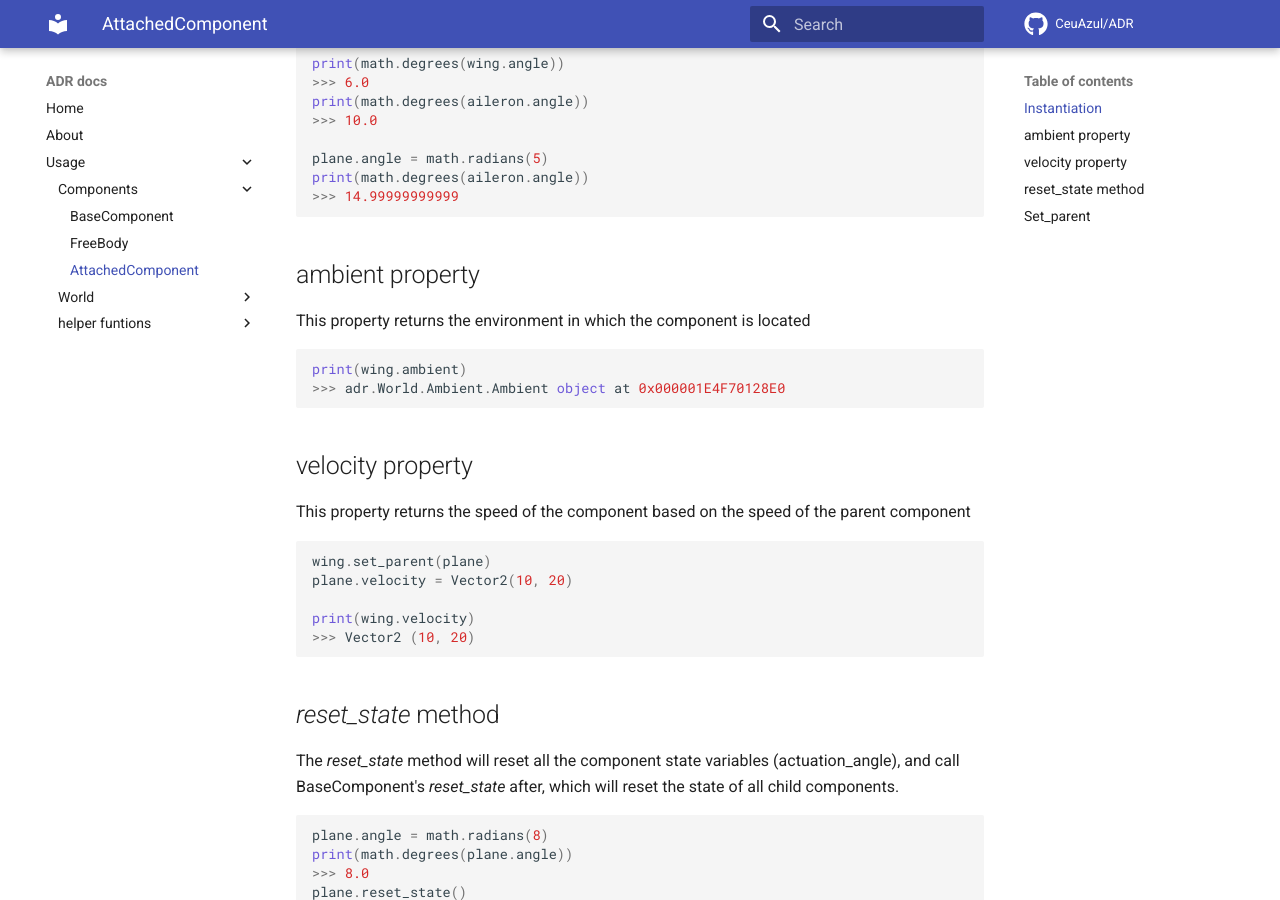
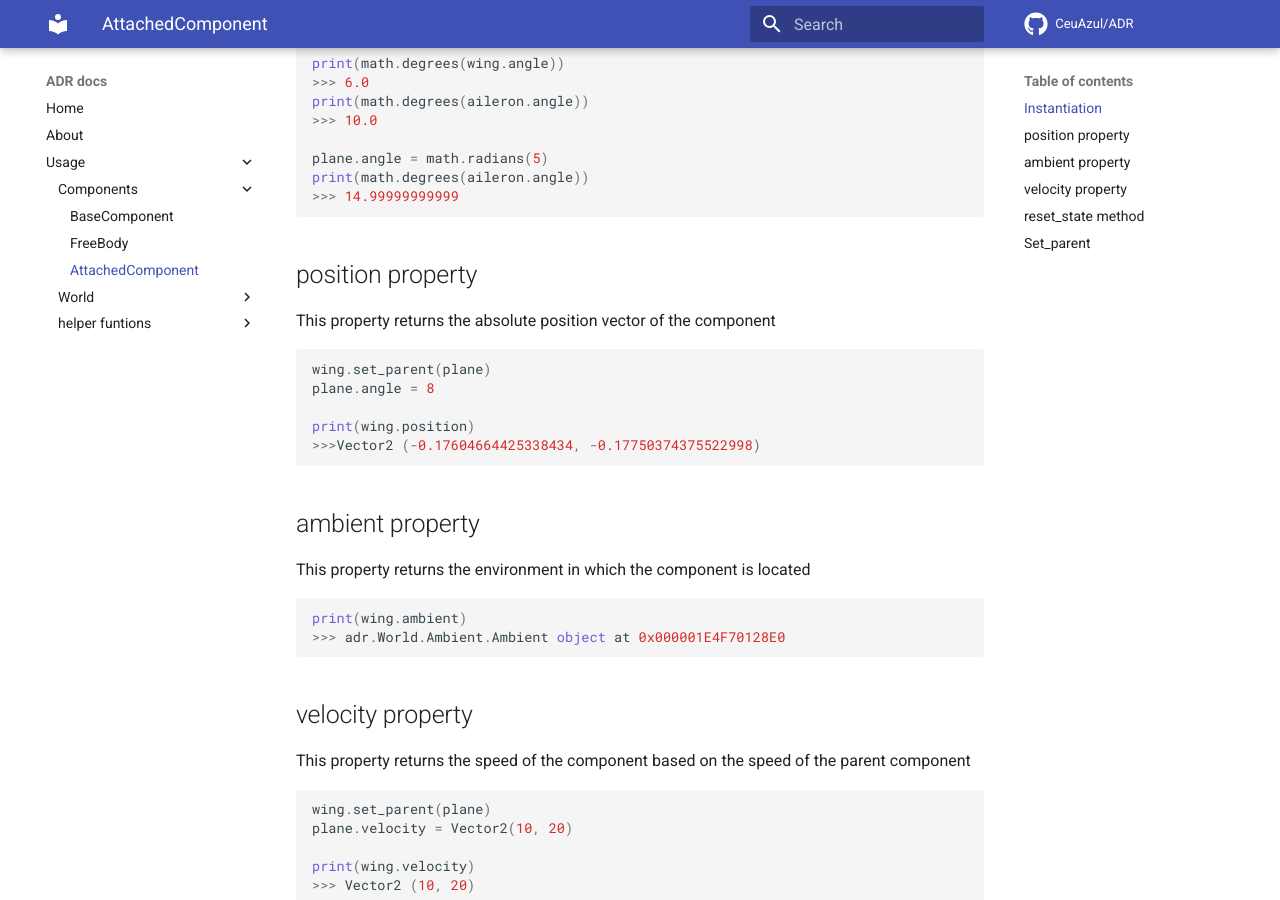
Before and after one commit to CeuAzul/ADR, an MkDocs documentation site: the page built from docs/Components/AttachedComponent.md, in a window 1280 px wide and 900 px high, scrolled down 1482 px. Built offline with MkDocs 1.6.1 and Material for MkDocs 9.7.7, drawn with Linux system fonts in a browser that asks for light colours; comment, search, counter and statistics services are not loaded.

Commit message:
Add docs for position

````diff
--- a/docs/Components/AttachedComponent.md
+++ b/docs/Components/AttachedComponent.md
@@ -59,6 +59,15 @@ print(math.degrees(aileron.angle))
 plane.angle = math.radians(5)
 print(math.degrees(aileron.angle))
 >>> 14.99999999999
+```
+## position property
+This property returns the absolute position vector of the component
+```python
+wing.set_parent(plane)
+plane.angle = 8
+
+print(wing.position)
+>>>Vector2 (-0.17604664425338434, -0.17750374375522998)
 ```
 ## ambient property
 This property returns the environment in which the component is located
````
